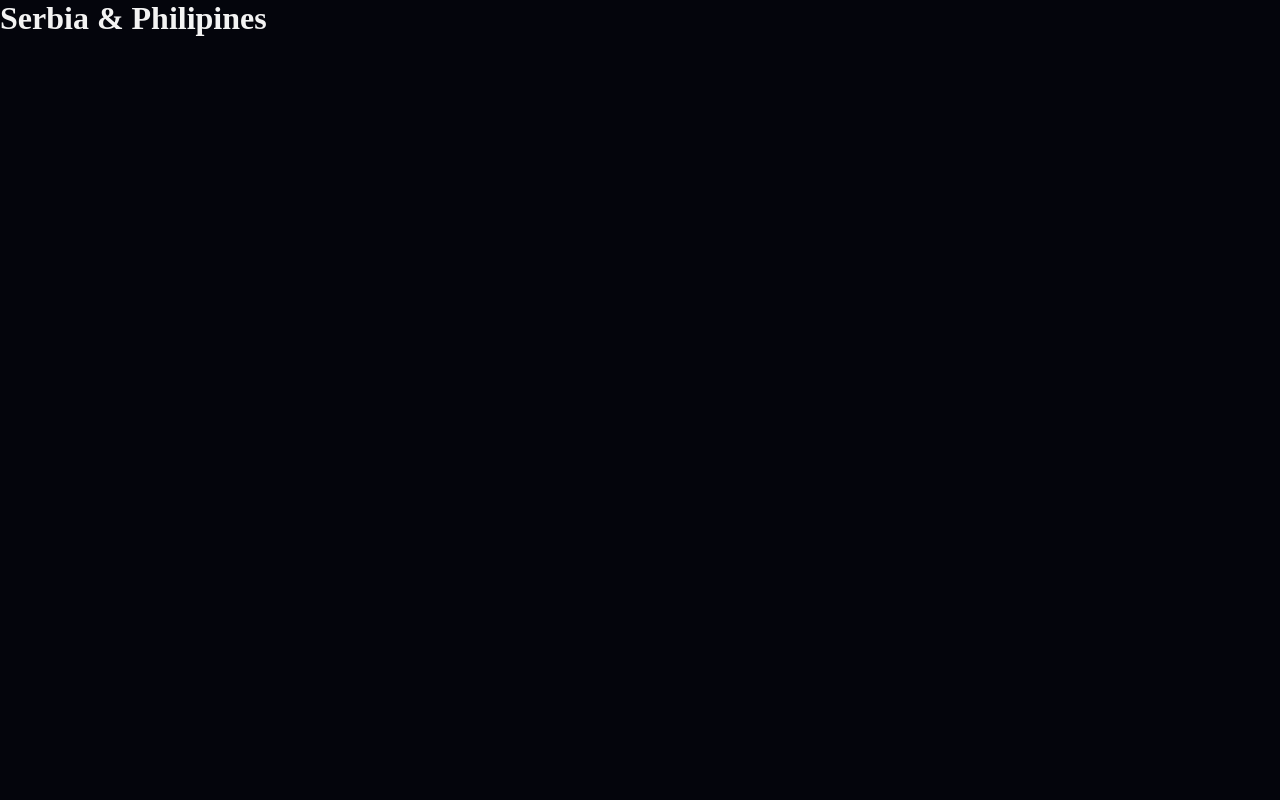
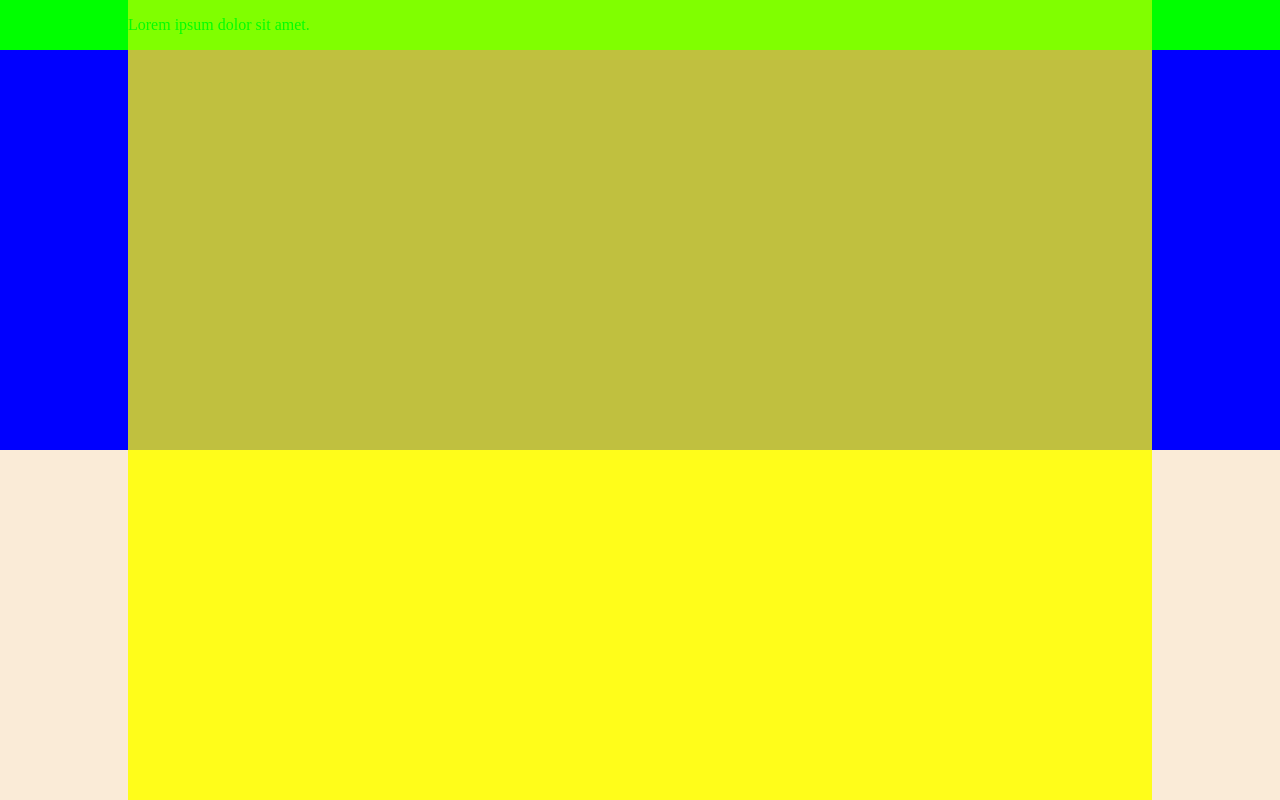
Before and after one commit to savancd/Excercises----Full-Stack-Software-Developer, a plain HTML site: page country/index.html in a window 1280 px wide. Shown: the top 800 px of the page. Drawn offline with Linux system fonts and the light colour scheme.

Commit message:
New project files updated for country project

```diff
--- a/country/css/style.css
+++ b/country/css/style.css
@@ -1,6 +1,8 @@
 /*  */
 
 body {
+    width: 100%;
+    height: 100%;
     background-color: var(--black);
     color: var(--white);
     margin: 0;
@@ -14,5 +16,55 @@ h1 {
 
 :root {
     --white: #f3f3f3;
+    --light-gray: #ebebeb;
+    --red: #ff0000;
+    --blue: #0000ff;
+    --green: #00ff00;
     --black: rgb(4, 5, 12);
 }
+
+header {
+    width: 100%;
+    margin: auto;
+    padding: 0;
+}
+
+#topBar {
+    background-color: var(--green);
+    width: 100%;
+    height: 50px;
+    top: 0;
+    color: var(--green);
+    position: absolute;
+}
+
+nav {
+    width: 100%;
+    height: 50px;
+    margin: 0 auto;
+    background-color: var(--green);
+}
+
+.banner {
+    width: 100%;
+    height: 400px;
+    top: 0;
+    margin: 0 auto;
+    background-color: #0000ff;
+}
+
+.wrapper {
+    width: 80%;
+    height: 100%;
+    background-color: yellow;
+    opacity: 0.5;
+    position: fixed;
+    left: 10%;
+    right: 10%;
+  }
+
+  .bodyContainer {
+    background-color: antiquewhite;
+    width: 100%;
+    height: 100vh;
+  }
--- a/country/index.html
+++ b/country/index.html
@@ -9,6 +9,26 @@
     <title>Serbia & Philipines | Old to Learn Sava Maksimovic</title>
 </head>
 <body>
-    <h1>Serbia & Philipines</h1>
+    <header>
+        <section id="topBar">
+                <div class="wrapper">
+                    <p>
+                        Lorem ipsum dolor sit amet.
+                    </p>
+                </div>
+        </section>
+        <nav>
+
+        </nav>
+        <section class="banner">
+            <div class="wrapper">
+            </div>
+        </section>
+    </header>
+    <div class="bodyContainer">
+        <section class="wrapper">
+
+        </section>
+    </div>
 </body>
 </html>
```
